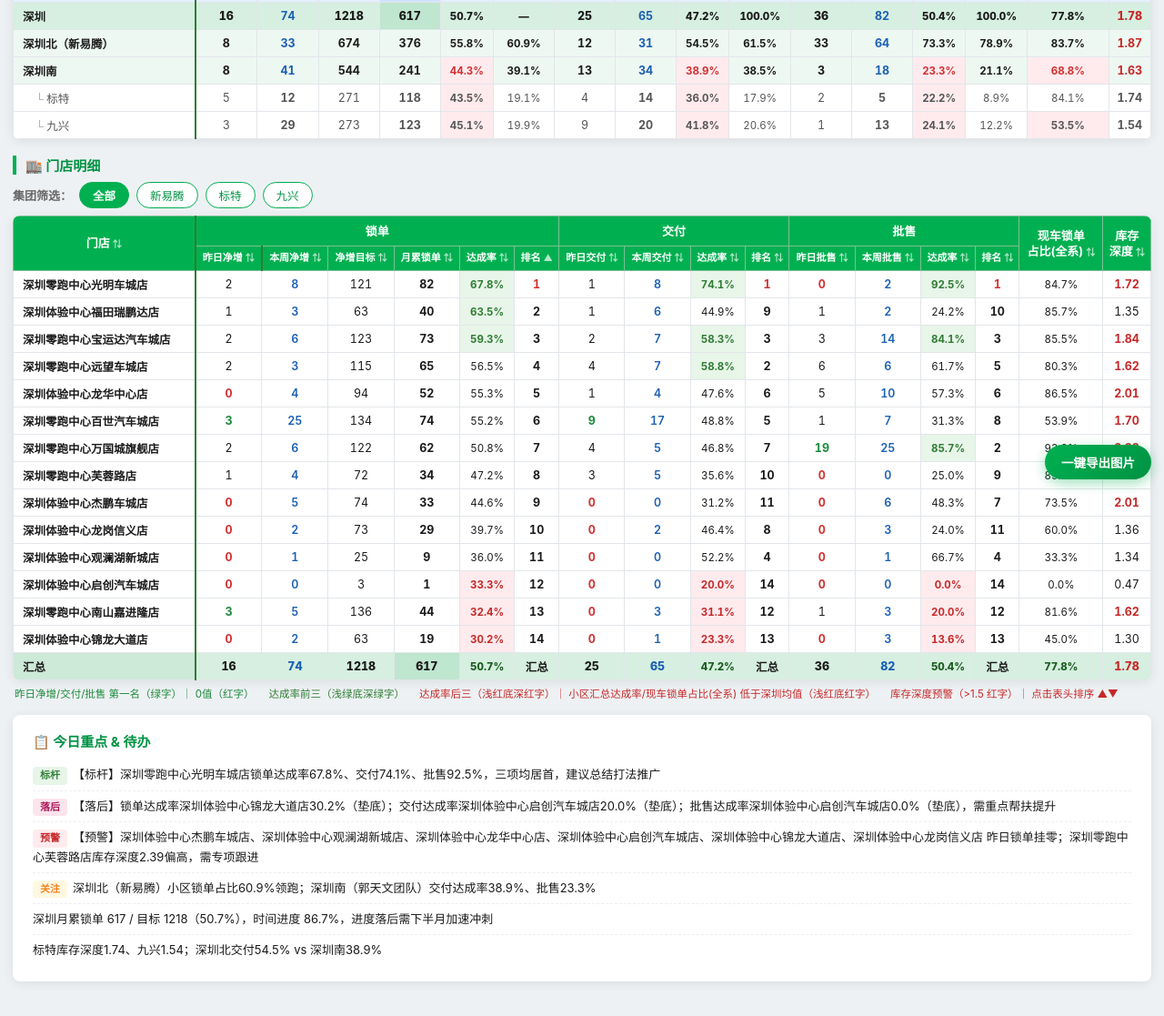
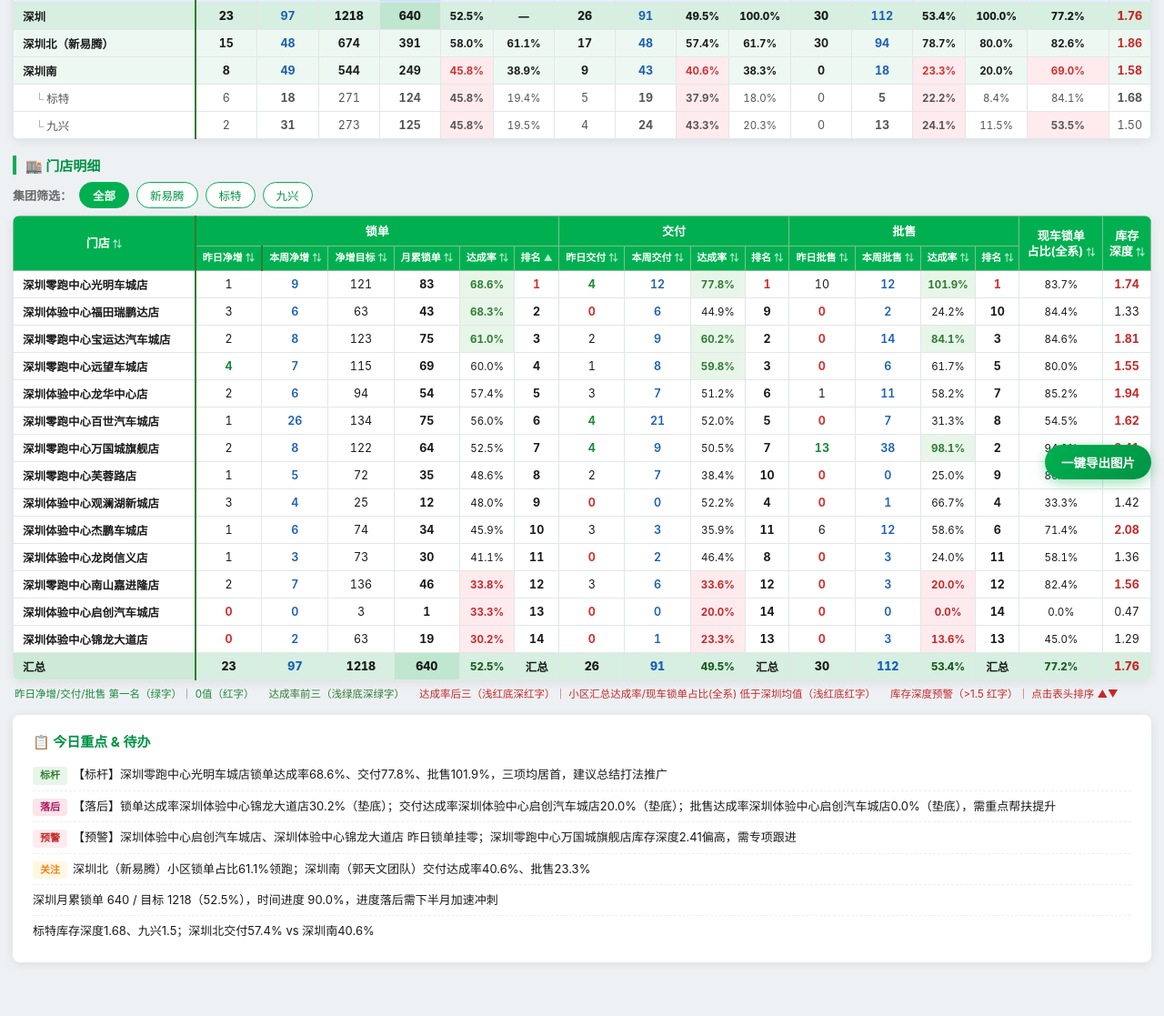
Before and after one commit to Roger-Luo-LP/leapmotor-sz-daily-report, a plain HTML site: page index.html in a window 1280 px wide. Shown: the part 255-1372 px from the top of the page at 91% size. Drawn offline with Linux system fonts and the light colour scheme.

Commit message:
data update data: 2026-11-27 周五

```diff
--- a/index.html
+++ b/index.html
@@ -245,197 +245,197 @@
 // 说明：pct 类字段直接填写百分比数值（如 28.0 表示 28.0%）
 // ============================================================
 const REPORT_DATA = {
-  dateStr: "2026/11/26",
-  weekday: "周四",
-  updateTime: "2026-11-27 09:44",
-  timeProgress: 86.7,
+  dateStr: "2026/11/27",
+  weekday: "周五",
+  updateTime: "2026-11-28 11:20",
+  timeProgress: 90.0,
 
   summary: [
     {name:"华南大区",
     level:"region",
     lock:{
-      d:229,
+      d:257,
       tgt:10590,
-      mon:6638,
-      pct:62.7,
-      wd:861,
+      mon:6888,
+      pct:65,
+      wd:1111,
       area:null,
     },
     del:{
-      d:254,
+      d:250,
       tgt:10650,
-      mon:5406,
-      pct:50.8,
-      wd:977,
+      mon:5655,
+      pct:53.1,
+      wd:1226,
       area:null,
     },
     whl:{
-      d:520,
+      d:610,
       tgt:10860,
-      mon:7314,
-      pct:67.3,
-      wd:2045,
+      mon:7924,
+      pct:73,
+      wd:2655,
       area:null,
     },
     lockNum:null,
     curOrder:null,
     bcl:null,
-    stock:1.68,
+    stock:1.71,
     },
     {name:"深圳",
     level:"total",
     lock:{
-      d:16,
+      d:23,
       tgt:1218,
-      mon:617,
-      wd:74,
-      pct:50.7,
+      mon:640,
+      wd:97,
+      pct:52.5,
       area:null,
     },
     del:{
-      d:25,
+      d:26,
       tgt:1123,
-      mon:530,
-      wd:65,
-      pct:47.2,
+      mon:556,
+      wd:91,
+      pct:49.5,
       area:100,
     },
     whl:{
-      d:36,
+      d:30,
       tgt:1023,
-      mon:516,
-      wd:82,
-      pct:50.4,
+      mon:546,
+      wd:112,
+      pct:53.4,
       area:100,
     },
-    lockNum:640,
-    curOrder:498,
-    bcl:77.8,
-    stock:1.78,
+    lockNum:663,
+    curOrder:512,
+    bcl:77.2,
+    stock:1.76,
     },
     {name:"深圳北（新易腾）",
     level:"area",
     lock:{
-      d:8,
+      d:15,
       tgt:674,
-      mon:376,
-      wd:33,
-      pct:55.8,
-      area:60.94,
+      mon:391,
+      wd:48,
+      pct:58,
+      area:61.09,
     },
     del:{
-      d:12,
+      d:17,
       tgt:598,
-      mon:326,
-      wd:31,
-      pct:54.5,
-      area:61.5,
+      mon:343,
+      wd:48,
+      pct:57.4,
+      area:61.7,
     },
     whl:{
-      d:33,
+      d:30,
       tgt:555,
-      mon:407,
-      wd:64,
-      pct:73.3,
-      area:78.9,
+      mon:437,
+      wd:94,
+      pct:78.7,
+      area:80,
     },
-    lockNum:387,
-    curOrder:324,
-    bcl:83.7,
-    stock:1.87,
+    lockNum:402,
+    curOrder:332,
+    bcl:82.6,
+    stock:1.86,
     },
     {name:"深圳南",
     level:"area",
     lock:{
       d:8,
       tgt:544,
-      mon:241,
-      wd:41,
-      pct:44.3,
-      area:39.06,
+      mon:249,
+      wd:49,
+      pct:45.8,
+      area:38.91,
     },
     del:{
-      d:13,
+      d:9,
       tgt:525,
-      mon:204,
-      wd:34,
-      pct:38.9,
-      area:38.5,
+      mon:213,
+      wd:43,
+      pct:40.6,
+      area:38.3,
     },
     whl:{
-      d:3,
+      d:0,
       tgt:468,
       mon:109,
       wd:18,
       pct:23.3,
-      area:21.1,
+      area:20,
     },
-    lockNum:253,
-    curOrder:174,
-    bcl:68.8,
-    stock:1.63,
+    lockNum:261,
+    curOrder:180,
+    bcl:69,
+    stock:1.58,
     },
     {name:"标特",
     level:"sub",
     lock:{
-      d:5,
+      d:6,
       tgt:271,
-      mon:118,
-      wd:12,
-      pct:43.5,
-      area:19.12,
+      mon:124,
+      wd:18,
+      pct:45.8,
+      area:19.38,
     },
     del:{
-      d:4,
+      d:5,
       tgt:264,
-      mon:95,
-      wd:14,
-      pct:36,
-      area:17.9,
+      mon:100,
+      wd:19,
+      pct:37.9,
+      area:18,
     },
     whl:{
-      d:2,
+      d:0,
       tgt:207,
       mon:46,
       wd:5,
       pct:22.2,
-      area:8.9,
+      area:8.4,
     },
-    lockNum:126,
-    curOrder:106,
+    lockNum:132,
+    curOrder:111,
     bcl:84.1,
-    stock:1.74,
+    stock:1.68,
     },
     {name:"九兴",
     level:"sub",
     lock:{
-      d:3,
+      d:2,
       tgt:273,
-      mon:123,
-      wd:29,
-      pct:45.1,
-      area:19.94,
+      mon:125,
+      wd:31,
+      pct:45.8,
+      area:19.53,
     },
     del:{
-      d:9,
+      d:4,
       tgt:261,
-      mon:109,
-      wd:20,
-      pct:41.8,
-      area:20.6,
+      mon:113,
+      wd:24,
+      pct:43.3,
+      area:20.3,
     },
     whl:{
-      d:1,
+      d:0,
       tgt:261,
       mon:63,
       wd:13,
       pct:24.1,
-      area:12.2,
+      area:11.5,
     },
-    lockNum:127,
-    curOrder:68,
+    lockNum:129,
+    curOrder:69,
     bcl:53.5,
-    stock:1.54,
+    stock:1.5,
     },
   ],
 
@@ -445,45 +445,45 @@ const REPORT_DATA = {
     group:"新易腾",
     flagship:false,
     lock:{
-      d:0,
+      d:1,
       tgt:74,
-      mon:33,
-      pct:44.6,
-      wd:5,
-      rank:9,
+      mon:34,
+      pct:45.9,
+      wd:6,
+      rank:10,
     },
     del:{
-      d:0,
+      d:3,
       tgt:64,
-      mon:20,
-      pct:31.2,
-      wd:0,
+      mon:23,
+      pct:35.9,
+      wd:3,
       rank:11,
     },
     whl:{
-      d:0,
+      d:6,
       tgt:58,
-      mon:28,
-      pct:48.3,
-      wd:6,
-      rank:7,
+      mon:34,
+      pct:58.6,
+      wd:12,
+      rank:6,
     },
-    stock:2.01,
-    lockNum:34,
+    stock:2.08,
+    lockNum:35,
     curOrder:25,
-    bcl:73.5,
+    bcl:71.4,
     },
     {store:"深圳体验中心观澜湖新城店",
     area:"深圳北（新易腾）",
     group:"新易腾",
     flagship:false,
     lock:{
-      d:0,
+      d:3,
       tgt:25,
-      mon:9,
-      pct:36,
-      wd:1,
-      rank:11,
+      mon:12,
+      pct:48,
+      wd:4,
+      rank:9,
     },
     del:{
       d:0,
@@ -501,9 +501,9 @@ const REPORT_DATA = {
       wd:1,
       rank:4,
     },
-    stock:1.34,
-    lockNum:9,
-    curOrder:3,
+    stock:1.42,
+    lockNum:12,
+    curOrder:4,
     bcl:33.3,
     },
     {store:"深圳体验中心龙华中心店",
@@ -511,33 +511,33 @@ const REPORT_DATA = {
     group:"新易腾",
     flagship:false,
     lock:{
-      d:0,
+      d:2,
       tgt:94,
-      mon:52,
-      pct:55.3,
-      wd:4,
+      mon:54,
+      pct:57.4,
+      wd:6,
       rank:5,
     },
     del:{
-      d:1,
+      d:3,
       tgt:84,
-      mon:40,
-      pct:47.6,
-      wd:4,
+      mon:43,
+      pct:51.2,
+      wd:7,
       rank:6,
     },
     whl:{
-      d:5,
+      d:1,
       tgt:110,
-      mon:63,
-      pct:57.3,
-      wd:10,
-      rank:6,
+      mon:64,
+      pct:58.2,
+      wd:11,
+      rank:7,
     },
-    stock:2.01,
-    lockNum:52,
-    curOrder:45,
-    bcl:86.5,
+    stock:1.94,
+    lockNum:54,
+    curOrder:46,
+    bcl:85.2,
     },
     {store:"深圳零跑中心万国城旗舰店",
     area:"深圳北（新易腾）",
@@ -546,64 +546,64 @@ const REPORT_DATA = {
     lock:{
       d:2,
       tgt:122,
-      mon:62,
-      pct:50.8,
-      wd:6,
+      mon:64,
+      pct:52.5,
+      wd:8,
       rank:7,
     },
     del:{
       d:4,
       tgt:109,
-      mon:51,
-      pct:46.8,
-      wd:5,
+      mon:55,
+      pct:50.5,
+      wd:9,
       rank:7,
     },
     whl:{
-      d:19,
+      d:13,
       tgt:105,
-      mon:90,
-      pct:85.7,
-      wd:25,
+      mon:103,
+      pct:98.1,
+      wd:38,
       rank:2,
     },
-    stock:2.38,
-    lockNum:65,
-    curOrder:61,
-    bcl:93.8,
+    stock:2.41,
+    lockNum:67,
+    curOrder:63,
+    bcl:94,
     },
     {store:"深圳零跑中心光明车城店",
     area:"深圳北（新易腾）",
     group:"新易腾",
     flagship:false,
     lock:{
-      d:2,
+      d:1,
       tgt:121,
-      mon:82,
-      pct:67.8,
-      wd:8,
+      mon:83,
+      pct:68.6,
+      wd:9,
       rank:1,
     },
     del:{
-      d:1,
+      d:4,
       tgt:108,
-      mon:80,
-      pct:74.1,
-      wd:8,
+      mon:84,
+      pct:77.8,
+      wd:12,
       rank:1,
     },
     whl:{
-      d:0,
+      d:10,
       tgt:107,
-      mon:99,
-      pct:92.5,
-      wd:2,
+      mon:109,
+      pct:101.9,
+      wd:12,
       rank:1,
     },
-    stock:1.72,
-    lockNum:85,
+    stock:1.74,
+    lockNum:86,
     curOrder:72,
-    bcl:84.7,
+    bcl:83.7,
     },
     {store:"深圳零跑中心宝运达汽车城店",
     area:"深圳北（新易腾）",
@@ -612,64 +612,64 @@ const REPORT_DATA = {
     lock:{
       d:2,
       tgt:123,
-      mon:73,
-      pct:59.3,
-      wd:6,
+      mon:75,
+      pct:61,
+      wd:8,
       rank:3,
     },
     del:{
       d:2,
       tgt:108,
-      mon:63,
-      pct:58.3,
-      wd:7,
-      rank:3,
+      mon:65,
+      pct:60.2,
+      wd:9,
+      rank:2,
     },
     whl:{
-      d:3,
+      d:0,
       tgt:82,
       mon:69,
       pct:84.1,
       wd:14,
       rank:3,
     },
-    stock:1.84,
-    lockNum:76,
-    curOrder:65,
-    bcl:85.5,
+    stock:1.81,
+    lockNum:78,
+    curOrder:66,
+    bcl:84.6,
     },
     {store:"深圳零跑中心远望车城店",
     area:"深圳北（新易腾）",
     group:"新易腾",
     flagship:false,
     lock:{
-      d:2,
+      d:4,
       tgt:115,
-      mon:65,
-      pct:56.5,
-      wd:3,
+      mon:69,
+      pct:60,
+      wd:7,
       rank:4,
     },
     del:{
-      d:4,
+      d:1,
       tgt:102,
-      mon:60,
-      pct:58.8,
-      wd:7,
-      rank:2,
+      mon:61,
+      pct:59.8,
+      wd:8,
+      rank:3,
     },
     whl:{
-      d:6,
+      d:0,
       tgt:81,
       mon:50,
       pct:61.7,
       wd:6,
       rank:5,
     },
-    stock:1.62,
-    lockNum:66,
-    curOrder:53,
-    bcl:80.3,
+    stock:1.55,
+    lockNum:70,
+    curOrder:56,
+    bcl:80,
     },
     {store:"深圳体验中心启创汽车城店",
     area:"九兴",
@@ -681,7 +681,7 @@ const REPORT_DATA = {
       mon:1,
       pct:33.3,
       wd:0,
-      rank:12,
+      rank:13,
     },
     del:{
       d:0,
@@ -709,15 +709,15 @@ const REPORT_DATA = {
     group:"标特",
     flagship:false,
     lock:{
-      d:1,
+      d:3,
       tgt:63,
-      mon:40,
-      pct:63.5,
-      wd:3,
+      mon:43,
+      pct:68.3,
+      wd:6,
       rank:2,
     },
     del:{
-      d:1,
+      d:0,
       tgt:69,
       mon:31,
       pct:44.9,
@@ -725,17 +725,17 @@ const REPORT_DATA = {
       rank:9,
     },
     whl:{
-      d:1,
+      d:0,
       tgt:62,
       mon:15,
       pct:24.2,
       wd:2,
       rank:10,
     },
-    stock:1.35,
-    lockNum:42,
-    curOrder:36,
-    bcl:85.7,
+    stock:1.33,
+    lockNum:45,
+    curOrder:38,
+    bcl:84.4,
     },
     {store:"深圳体验中心锦龙大道店",
     area:"九兴",
@@ -765,7 +765,7 @@ const REPORT_DATA = {
       wd:3,
       rank:13,
     },
-    stock:1.3,
+    stock:1.29,
     lockNum:20,
     curOrder:9,
     bcl:45,
@@ -775,12 +775,12 @@ const REPORT_DATA = {
     group:"九兴",
     flagship:false,
     lock:{
-      d:0,
+      d:1,
       tgt:73,
-      mon:29,
-      pct:39.7,
-      wd:2,
-      rank:10,
+      mon:30,
+      pct:41.1,
+      wd:3,
+      rank:11,
     },
     del:{
       d:0,
@@ -799,75 +799,75 @@ const REPORT_DATA = {
       rank:11,
     },
     stock:1.36,
-    lockNum:30,
+    lockNum:31,
     curOrder:18,
-    bcl:60,
+    bcl:58.1,
     },
     {store:"深圳零跑中心南山嘉进隆店",
     area:"标特",
     group:"标特",
     flagship:false,
     lock:{
-      d:3,
+      d:2,
       tgt:136,
-      mon:44,
-      pct:32.4,
-      wd:5,
-      rank:13,
+      mon:46,
+      pct:33.8,
+      wd:7,
+      rank:12,
     },
     del:{
-      d:0,
+      d:3,
       tgt:122,
-      mon:38,
-      pct:31.1,
-      wd:3,
+      mon:41,
+      pct:33.6,
+      wd:6,
       rank:12,
     },
     whl:{
-      d:1,
+      d:0,
       tgt:105,
       mon:21,
       pct:20,
       wd:3,
       rank:12,
     },
-    stock:1.62,
-    lockNum:49,
-    curOrder:40,
-    bcl:81.6,
+    stock:1.56,
+    lockNum:51,
+    curOrder:42,
+    bcl:82.4,
     },
     {store:"深圳零跑中心百世汽车城店",
     area:"九兴",
     group:"九兴",
     flagship:false,
     lock:{
-      d:3,
+      d:1,
       tgt:134,
-      mon:74,
-      pct:55.2,
-      wd:25,
+      mon:75,
+      pct:56,
+      wd:26,
       rank:6,
     },
     del:{
-      d:9,
+      d:4,
       tgt:127,
-      mon:62,
-      pct:48.8,
-      wd:17,
+      mon:66,
+      pct:52,
+      wd:21,
       rank:5,
     },
     whl:{
-      d:1,
+      d:0,
       tgt:115,
       mon:36,
       pct:31.3,
       wd:7,
       rank:8,
     },
-    stock:1.7,
-    lockNum:76,
-    curOrder:41,
-    bcl:53.9,
+    stock:1.62,
+    lockNum:77,
+    curOrder:42,
+    bcl:54.5,
     },
     {store:"深圳零跑中心芙蓉路店",
     area:"标特",
@@ -876,17 +876,17 @@ const REPORT_DATA = {
     lock:{
       d:1,
       tgt:72,
-      mon:34,
-      pct:47.2,
-      wd:4,
+      mon:35,
+      pct:48.6,
+      wd:5,
       rank:8,
     },
     del:{
-      d:3,
+      d:2,
       tgt:73,
-      mon:26,
-      pct:35.6,
-      wd:5,
+      mon:28,
+      pct:38.4,
+      wd:7,
       rank:10,
     },
     whl:{
@@ -897,26 +897,26 @@ const REPORT_DATA = {
       wd:0,
       rank:9,
     },
-    stock:2.39,
-    lockNum:35,
-    curOrder:30,
-    bcl:85.7,
+    stock:2.27,
+    lockNum:36,
+    curOrder:31,
+    bcl:86.1,
     },
   ],
 
   notes: [
     {tag:"grn",
-    text:"【标杆】深圳零跑中心光明车城店锁单达成率67.8%、交付74.1%、批售92.5%，三项均居首，建议总结打法推广",},
+    text:"【标杆】深圳零跑中心光明车城店锁单达成率68.6%、交付77.8%、批售101.9%，三项均居首，建议总结打法推广",},
     {tag:"low",
     text:"【落后】锁单达成率深圳体验中心锦龙大道店30.2%（垫底）；交付达成率深圳体验中心启创汽车城店20.0%（垫底）；批售达成率深圳体验中心启创汽车城店0.0%（垫底），需重点帮扶提升",},
     {tag:"red",
-    text:"【预警】深圳体验中心杰鹏车城店、深圳体验中心观澜湖新城店、深圳体验中心龙华中心店、深圳体验中心启创汽车城店、深圳体验中心锦龙大道店、深圳体验中心龙岗信义店 昨日锁单挂零；深圳零跑中心芙蓉路店库存深度2.39偏高，需专项跟进",},
+    text:"【预警】深圳体验中心启创汽车城店、深圳体验中心锦龙大道店 昨日锁单挂零；深圳零跑中心万国城旗舰店库存深度2.41偏高，需专项跟进",},
     {tag:"yel",
-    text:"深圳北（新易腾）小区锁单占比60.9%领跑；深圳南（郭天文团队）交付达成率38.9%、批售23.3%",},
+    text:"深圳北（新易腾）小区锁单占比61.1%领跑；深圳南（郭天文团队）交付达成率40.6%、批售23.3%",},
     {tag:"",
-    text:"深圳月累锁单 617 / 目标 1218（50.7%），时间进度 86.7%，进度落后需下半月加速冲刺",},
+    text:"深圳月累锁单 640 / 目标 1218（52.5%），时间进度 90.0%，进度落后需下半月加速冲刺",},
     {tag:"",
-    text:"标特库存深度1.74、九兴1.54；深圳北交付54.5% vs 深圳南38.9%",},
+    text:"标特库存深度1.68、九兴1.5；深圳北交付57.4% vs 深圳南40.6%",},
   ],
 };
 
```
